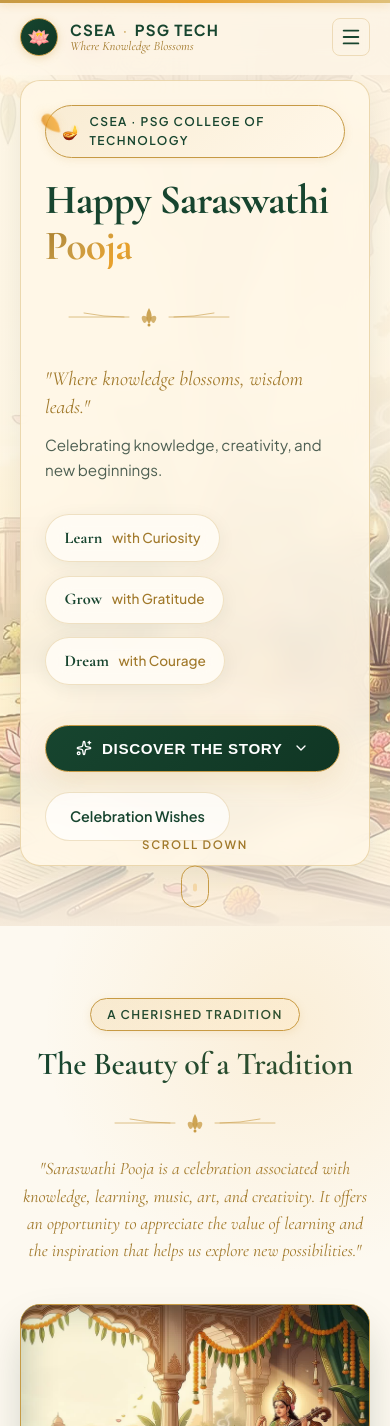
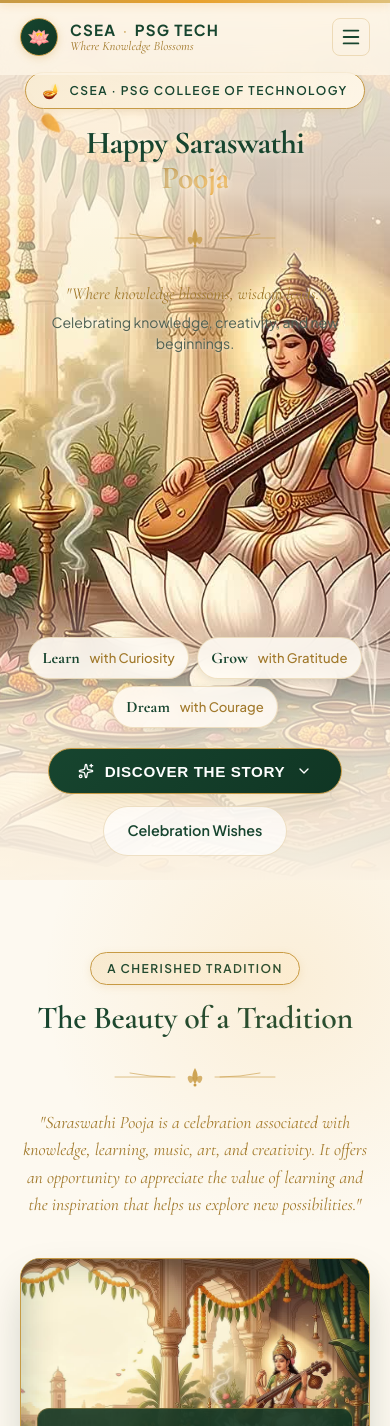
Before and after one commit to sujith0718-coder/csea-saraswathi-pooja, a React (Vite) app: page / in a window 390 px wide. Shown: the top 1426 px of the page. Built offline with nearby package versions, Linux system fonts and the light colour scheme.

Commit message:
Fix phone UI: center Goddess in mobile viewport, remove opaque card blocking artwork, and improve animation loading

```diff
--- a/src/components/Hero.tsx
+++ b/src/components/Hero.tsx
@@ -18,6 +18,7 @@ export const Hero: React.FC = () => {
   return (
     <section
       id="hero"
+      className="hero-section"
       style={{
         position: 'relative',
         minHeight: '100vh',
@@ -32,24 +33,27 @@ export const Hero: React.FC = () => {
       {/* Living Artwork Canvas (Desktop & Mobile) */}
       <HeroCanvas />
 
-      {/* Responsive Contrast Overlays */}
+      {/* Desktop Contrast Overlay: Leaves the Goddess and Veena on the right clear and vibrant */}
       <div
         className="hero-overlay-desktop"
         style={{
           position: 'absolute',
           inset: 0,
-          background: 'linear-gradient(90deg, rgba(255, 247, 232, 0.96) 0%, rgba(255, 247, 232, 0.90) 38%, rgba(255, 247, 232, 0.45) 58%, rgba(255, 247, 232, 0.05) 80%, rgba(255, 247, 232, 0) 100%)',
+          background:
+            'linear-gradient(90deg, rgba(255, 247, 232, 0.96) 0%, rgba(255, 247, 232, 0.90) 38%, rgba(255, 247, 232, 0.45) 58%, rgba(255, 247, 232, 0.05) 80%, rgba(255, 247, 232, 0) 100%)',
           pointerEvents: 'none',
           zIndex: 1,
         }}
       />
 
+      {/* Mobile Contrast Overlay: Soft top & bottom scrims; MIDDLE 40% is 100% transparent to showcase Goddess & animation */}
       <div
         className="hero-overlay-mobile"
         style={{
           position: 'absolute',
           inset: 0,
-          background: 'linear-gradient(180deg, rgba(255, 247, 232, 0.92) 0%, rgba(255, 247, 232, 0.82) 48%, rgba(255, 247, 232, 0.35) 72%, rgba(255, 247, 232, 0.90) 100%)',
+          background:
+            'linear-gradient(180deg, rgba(255, 247, 232, 0.95) 0%, rgba(255, 247, 232, 0.72) 22%, rgba(255, 247, 232, 0) 38%, rgba(255, 247, 232, 0) 65%, rgba(255, 247, 232, 0.78) 82%, rgba(255, 247, 232, 0.96) 100%)',
           pointerEvents: 'none',
           zIndex: 1,
           display: 'none',
@@ -58,7 +62,7 @@ export const Hero: React.FC = () => {
 
       {/* Hero Foreground Content */}
       <div
-        className="container"
+        className="container hero-container"
         style={{
           position: 'relative',
           zIndex: 2,
@@ -74,12 +78,14 @@ export const Hero: React.FC = () => {
           }}
           className="hero-text-block"
         >
+          {/* Top Content Group */}
+          <div className="hero-top-group">
             {/* Eyebrow Badge */}
             <motion.div
               initial={{ opacity: 0, y: 15 }}
               animate={{ opacity: 1, y: 0 }}
               transition={{ duration: 0.6, ease: [0.16, 1, 0.3, 1] }}
-            style={{ marginBottom: '1.25rem' }}
+              style={{ marginBottom: '1rem' }}
             >
               <div className="gold-badge">
                 <span role="img" aria-label="Lamp" style={{ fontSize: '0.9rem' }}>
@@ -89,19 +95,19 @@ export const Hero: React.FC = () => {
               </div>
             </motion.div>
 
-          {/* Main Heading: "HAPPY SARASWATHI POOJA" */}
+            {/* Main Heading: "Happy Saraswathi Pooja" */}
             <motion.h1
               initial={{ opacity: 0, y: 24 }}
               animate={{ opacity: 1, y: 0 }}
               transition={{ duration: 0.8, delay: 0.15, ease: [0.16, 1, 0.3, 1] }}
-            className="font-serif"
+              className="font-serif hero-title"
               style={{
-              fontSize: 'clamp(2.6rem, 5.5vw, 4.8rem)',
+                fontSize: 'clamp(2.4rem, 5.5vw, 4.8rem)',
                 fontWeight: 700,
                 lineHeight: 1.1,
                 letterSpacing: '-0.02em',
                 color: 'var(--color-emerald)',
-              marginBottom: '0.75rem',
+                marginBottom: '0.5rem',
               }}
             >
               Happy Saraswathi <br />
@@ -113,7 +119,7 @@ export const Hero: React.FC = () => {
               initial={{ opacity: 0, scale: 0.85 }}
               animate={{ opacity: 1, scale: 1 }}
               transition={{ duration: 0.6, delay: 0.25 }}
-            style={{ margin: '0.25rem 0 1rem 0' }}
+              style={{ margin: '0.15rem 0 0.85rem 0' }}
             >
               <OrnamentalDivider variant="lotus" />
             </motion.div>
@@ -123,14 +129,14 @@ export const Hero: React.FC = () => {
               initial={{ opacity: 0, y: 18 }}
               animate={{ opacity: 1, y: 0 }}
               transition={{ duration: 0.7, delay: 0.35, ease: [0.16, 1, 0.3, 1] }}
-            className="font-serif"
+              className="font-serif hero-tagline"
               style={{
-              fontSize: 'clamp(1.25rem, 2.5vw, 1.85rem)',
+                fontSize: 'clamp(1.2rem, 2.4vw, 1.85rem)',
                 fontStyle: 'italic',
                 fontWeight: 500,
                 color: 'var(--color-gold-dark)',
-              lineHeight: 1.4,
-              marginBottom: '0.75rem',
+                lineHeight: 1.35,
+                marginBottom: '0.5rem',
               }}
             >
               "{hero.tagline}"
@@ -141,35 +147,43 @@ export const Hero: React.FC = () => {
               initial={{ opacity: 0, y: 16 }}
               animate={{ opacity: 1, y: 0 }}
               transition={{ duration: 0.7, delay: 0.45, ease: [0.16, 1, 0.3, 1] }}
+              className="hero-subtitle"
               style={{
-              fontSize: 'clamp(0.95rem, 1.2vw, 1.1rem)',
+                fontSize: 'clamp(0.92rem, 1.2vw, 1.08rem)',
                 color: 'var(--color-text-muted)',
-              lineHeight: 1.6,
+                lineHeight: 1.55,
                 maxWidth: '540px',
-              marginBottom: '2rem',
+                marginBottom: '1.75rem',
               }}
             >
               {hero.subtitle}
             </motion.p>
+          </div>
 
+          {/* On Mobile: Visual Window Spacer so Goddess, Veena, Lotus, and Living Animation Mingle Beautifully */}
+          <div className="hero-art-spacer" aria-hidden="true" />
+
+          {/* Bottom Content Group (Pillars & Action Buttons) */}
+          <div className="hero-bottom-group" style={{ width: '100%' }}>
             {/* Core Pillars: "Learn with Curiosity", "Grow with Gratitude", "Dream with Courage" */}
             <motion.div
               initial={{ opacity: 0, y: 15 }}
               animate={{ opacity: 1, y: 0 }}
               transition={{ duration: 0.7, delay: 0.55 }}
+              className="hero-pillars-group"
               style={{
                 display: 'flex',
                 flexWrap: 'wrap',
                 gap: '0.85rem',
-              marginBottom: '2.5rem',
+                marginBottom: '2rem',
               }}
             >
               {hero.corePillars.map((pillar) => (
                 <div
                   key={pillar.label}
-                className="glass-card"
+                  className="glass-card hero-pillar-chip"
                   style={{
-                  padding: '0.6rem 1.15rem',
+                    padding: '0.55rem 1.15rem',
                     display: 'flex',
                     alignItems: 'baseline',
                     gap: '0.4rem',
@@ -180,7 +194,7 @@ export const Hero: React.FC = () => {
                     style={{
                       fontFamily: 'var(--font-serif)',
                       fontWeight: 700,
-                    fontSize: '1.02rem',
+                      fontSize: '1rem',
                       color: 'var(--color-emerald)',
                       letterSpacing: '0.01em',
                     }}
@@ -189,7 +203,7 @@ export const Hero: React.FC = () => {
                   </span>
                   <span
                     style={{
-                    fontSize: '0.85rem',
+                      fontSize: '0.82rem',
                       color: 'var(--color-gold-dark)',
                       fontWeight: 500,
                       marginLeft: '0.2rem',
@@ -206,6 +220,7 @@ export const Hero: React.FC = () => {
               initial={{ opacity: 0, y: 15 }}
               animate={{ opacity: 1, y: 0 }}
               transition={{ duration: 0.7, delay: 0.65 }}
+              className="hero-actions-group"
               style={{
                 display: 'flex',
                 alignItems: 'center',
@@ -232,15 +247,17 @@ export const Hero: React.FC = () => {
             </motion.div>
           </div>
         </div>
+      </div>
 
       {/* Floating Scroll Indicator at bottom */}
       <motion.div
         initial={{ opacity: 0 }}
         animate={{ opacity: 1 }}
         transition={{ delay: 1, duration: 1 }}
+        className="hero-scroll-indicator"
         style={{
           position: 'absolute',
-          bottom: '24px',
+          bottom: '20px',
           left: '50%',
           transform: 'translateX(-50%)',
           display: 'flex',
@@ -267,21 +284,21 @@ export const Hero: React.FC = () => {
           animate={{ y: [0, 6, 0] }}
           transition={{ repeat: Infinity, duration: 2, ease: 'easeInOut' }}
           style={{
-            width: '28px',
-            height: '42px',
-            borderRadius: '14px',
+            width: '26px',
+            height: '38px',
+            borderRadius: '13px',
             border: '1.5px solid var(--color-gold)',
             display: 'flex',
             justifyContent: 'center',
-            paddingTop: '6px',
+            paddingTop: '5px',
           }}
         >
           <motion.div
-            animate={{ y: [0, 12, 0], opacity: [1, 0.2, 1] }}
+            animate={{ y: [0, 10, 0], opacity: [1, 0.2, 1] }}
             transition={{ repeat: Infinity, duration: 2, ease: 'easeInOut' }}
             style={{
               width: '4px',
-              height: '8px',
+              height: '7px',
               borderRadius: '2px',
               backgroundColor: 'var(--color-marigold)',
             }}
@@ -290,6 +307,10 @@ export const Hero: React.FC = () => {
       </motion.div>
 
       <style>{`
+        .hero-art-spacer {
+          display: none;
+        }
+
         @media (max-width: 860px) {
           .hero-overlay-desktop {
             display: none !important;
@@ -297,15 +318,80 @@ export const Hero: React.FC = () => {
           .hero-overlay-mobile {
             display: block !important;
           }
+          .hero-section {
+            min-height: 100svh !important;
+            padding-top: 72px !important;
+            padding-bottom: 24px !important;
+            align-items: stretch !important;
+          }
+          .hero-container {
+            display: flex !important;
+            flex-direction: column !important;
+            justifyContent: space-between !important;
+            padding-left: 1.25rem !important;
+            padding-right: 1.25rem !important;
+          }
+          /* Remove the opaque beige card on phone so the artwork shines through! */
           .hero-text-block {
             max-width: 100% !important;
-            background: rgba(255, 247, 232, 0.88);
-            backdrop-filter: blur(12px);
-            -webkit-backdrop-filter: blur(12px);
-            padding: 1.5rem;
-            border-radius: 20px;
-            border: 1px solid rgba(198, 154, 69, 0.35);
-            box-shadow: 0 10px 30px rgba(16, 54, 36, 0.08);
+            background: transparent !important;
+            backdrop-filter: none !important;
+            -webkit-backdrop-filter: none !important;
+            padding: 0 !important;
+            border: none !important;
+            box-shadow: none !important;
+            text-align: center !important;
+            align-items: center !important;
+          }
+          .hero-top-group {
+            display: flex !important;
+            flex-direction: column !important;
+            align-items: center !important;
+            text-align: center !important;
+          }
+          .hero-title {
+            font-size: clamp(2rem, 7.2vw, 2.75rem) !important;
+            text-shadow: 0 1px 6px rgba(255, 247, 232, 0.9);
+          }
+          .hero-tagline {
+            font-size: clamp(1.05rem, 3.8vw, 1.3rem) !important;
+            text-shadow: 0 1px 5px rgba(255, 247, 232, 0.9);
+            margin-bottom: 0.35rem !important;
+          }
+          .hero-subtitle {
+            font-size: 0.88rem !important;
+            margin-bottom: 0.75rem !important;
+            text-shadow: 0 1px 4px rgba(255, 247, 232, 0.85);
+          }
+          /* Visual stage window on phone for Goddess, Veena, and animation */
+          .hero-art-spacer {
+            display: block !important;
+            height: clamp(180px, 32vh, 270px) !important;
+            width: 100% !important;
+          }
+          .hero-bottom-group {
+            display: flex !important;
+            flex-direction: column !important;
+            align-items: center !important;
+          }
+          .hero-pillars-group {
+            justify-content: center !important;
+            gap: 0.45rem !important;
+            margin-bottom: 1.25rem !important;
+          }
+          .hero-pillar-chip {
+            padding: 0.42rem 0.85rem !important;
+            background: rgba(255, 252, 245, 0.88) !important;
+            backdrop-filter: blur(8px) !important;
+            -webkit-backdrop-filter: blur(8px) !important;
+            box-shadow: 0 2px 8px rgba(16, 54, 36, 0.1) !important;
+          }
+          .hero-actions-group {
+            justify-content: center !important;
+            gap: 0.75rem !important;
+          }
+          .hero-scroll-indicator {
+            display: none !important;
           }
         }
       `}</style>
--- a/src/components/HeroCanvas.tsx
+++ b/src/components/HeroCanvas.tsx
@@ -7,7 +7,6 @@ interface HeroCanvasProps {
 export const HeroCanvas: React.FC<HeroCanvasProps> = ({ className = '' }) => {
   const canvasRef = useRef<HTMLCanvasElement | null>(null);
   const [isReady, setIsReady] = useState(false);
-  const [loadProgress, setLoadProgress] = useState(0);
   const isVisibleRef = useRef(true);
   const animFrameIdRef = useRef<number | null>(null);
 
@@ -15,64 +14,76 @@ export const HeroCanvas: React.FC<HeroCanvasProps> = ({ className = '' }) => {
   const TOTAL_FRAMES = 40;
 
   useEffect(() => {
-    // Check prefers-reduced-motion
-    const prefersReducedMotion = window.matchMedia('(prefers-reduced-motion: reduce)').matches;
-    if (prefersReducedMotion) {
-      return;
-    }
-
+    let isMounted = true;
     const canvas = canvasRef.current;
     if (!canvas) return;
     const ctx = canvas.getContext('2d', { alpha: false });
     if (!ctx) return;
 
-    let isMounted = true;
     const images: HTMLImageElement[] = [];
-    let loadedCount = 0;
 
     // Zero-pad frame number: e.g. 1 -> "001"
     const pad = (n: number) => n.toString().padStart(3, '0');
 
-    // Load Frame 1 first immediately
+    // Load Frame 1 immediately
     const img1 = new Image();
-    img1.src = `/images/ezgif-frame-001.jpg`;
-    images[0] = img1;
 
-    img1.onload = () => {
+    const handleImg1Ready = () => {
       if (!isMounted) return;
-      loadedCount++;
-      setLoadProgress(Math.round((loadedCount / TOTAL_FRAMES) * 100));
-
-      // Draw initial frame immediately
-      if (canvas) {
+      if (canvas && ctx) {
         canvas.width = 1920;
         canvas.height = 1080;
         ctx.drawImage(img1, 0, 0, 1920, 1080);
         setIsReady(true);
       }
+      startProgressivePreload();
+    };
 
-      // Progressively load remaining frames in idle time
-      for (let i = 2; i <= TOTAL_FRAMES; i++) {
+    img1.onload = handleImg1Ready;
+    img1.src = `/images/ezgif-frame-001.jpg`;
+    images[0] = img1;
+
+    // In case image was already cached by browser
+    if (img1.complete && img1.naturalWidth > 0) {
+      handleImg1Ready();
+    }
+
+    // Progressively preload remaining frames in background
+    const startProgressivePreload = () => {
+      let index = 2;
+
+      const loadNext = () => {
+        if (!isMounted || index > TOTAL_FRAMES) return;
+        const currentIdx = index;
+        index++;
+
         const frameImg = new Image();
-        frameImg.src = `/images/ezgif-frame-${pad(i)}.jpg`;
-        images[i - 1] = frameImg;
-
         frameImg.onload = () => {
           if (!isMounted) return;
-          loadedCount++;
-          setLoadProgress(Math.round((loadedCount / TOTAL_FRAMES) * 100));
+          // Trigger next frame download sequentially to avoid network congestion on mobile
+          loadNext();
         };
-      }
+        frameImg.onerror = () => {
+          if (!isMounted) return;
+          loadNext();
+        };
+        frameImg.src = `/images/ezgif-frame-${pad(currentIdx)}.jpg`;
+        images[currentIdx - 1] = frameImg;
+      };
+
+      // Start 2 concurrent preload threads
+      loadNext();
+      setTimeout(loadNext, 40);
     };
 
-    // IntersectionObserver to pause playback when out of view
+    // IntersectionObserver to pause playback when scrolled out of view
     const observer = new IntersectionObserver(
       (entries) => {
         entries.forEach((entry) => {
           isVisibleRef.current = entry.isIntersecting;
         });
       },
-      { threshold: 0.1 }
+      { threshold: 0.05 }
     );
     observer.observe(canvas);
 
@@ -88,13 +99,25 @@ export const HeroCanvas: React.FC<HeroCanvasProps> = ({ className = '' }) => {
       if (isVisibleRef.current && elapsed >= frameInterval) {
         lastTime = now - (elapsed % frameInterval);
 
-        // Advance to next frame if loaded
-        const nextFrame = (currentFrame + 1) % TOTAL_FRAMES;
-        const targetImg = images[nextFrame];
+        // Find next available loaded frame
+        let candidate = (currentFrame + 1) % TOTAL_FRAMES;
+        let searchAttempts = 0;
 
-        if (targetImg && targetImg.complete && targetImg.naturalWidth > 0) {
-          ctx.drawImage(targetImg, 0, 0, 1920, 1080);
-          currentFrame = nextFrame;
+        while (
+          searchAttempts < TOTAL_FRAMES &&
+          (!images[candidate] || !images[candidate].complete || images[candidate].naturalWidth === 0)
+        ) {
+          candidate = (candidate + 1) % TOTAL_FRAMES;
+          searchAttempts++;
+        }
+
+        if (
+          images[candidate] &&
+          images[candidate].complete &&
+          images[candidate].naturalWidth > 0
+        ) {
+          ctx.drawImage(images[candidate], 0, 0, 1920, 1080);
+          currentFrame = candidate;
         }
       }
 
@@ -123,19 +146,14 @@ export const HeroCanvas: React.FC<HeroCanvasProps> = ({ className = '' }) => {
         overflow: 'hidden',
       }}
     >
-      {/* Fallback & Initial High-Resolution Poster (Never blank) */}
+      {/* High-Resolution Poster Image (Visible immediately, fallback) */}
       <img
         src="/images/ezgif-frame-001.jpg"
         alt="Goddess Saraswathi in traditional courtyard with veena, lotus, brass lamps, books, and laptop"
         fetchPriority="high"
         loading="eager"
+        className="hero-media-canvas"
         style={{
-          position: 'absolute',
-          inset: 0,
-          width: '100%',
-          height: '100%',
-          objectFit: 'cover',
-          objectPosition: 'center 40%',
           display: isReady ? 'none' : 'block',
         }}
       />
@@ -144,13 +162,8 @@ export const HeroCanvas: React.FC<HeroCanvasProps> = ({ className = '' }) => {
       <canvas
         ref={canvasRef}
         aria-hidden="true"
+        className="hero-media-canvas"
         style={{
-          position: 'absolute',
-          inset: 0,
-          width: '100%',
-          height: '100%',
-          objectFit: 'cover',
-          objectPosition: 'center 40%',
           opacity: isReady ? 1 : 0,
           transition: 'opacity 0.6s ease',
         }}
--- a/src/index.css
+++ b/src/index.css
@@ -342,3 +342,19 @@ body {
     display: none !important;
   }
 }
+
+/* Hero Media Canvas & Poster Positioning */
+.hero-media-canvas {
+  position: absolute;
+  inset: 0;
+  width: 100%;
+  height: 100%;
+  object-fit: cover;
+  object-position: center 40%;
+}
+
+@media (max-width: 860px) {
+  .hero-media-canvas {
+    object-position: 75% 28% !important;
+  }
+}
```
Lines whose indentation alone changed are shown as unchanged.
